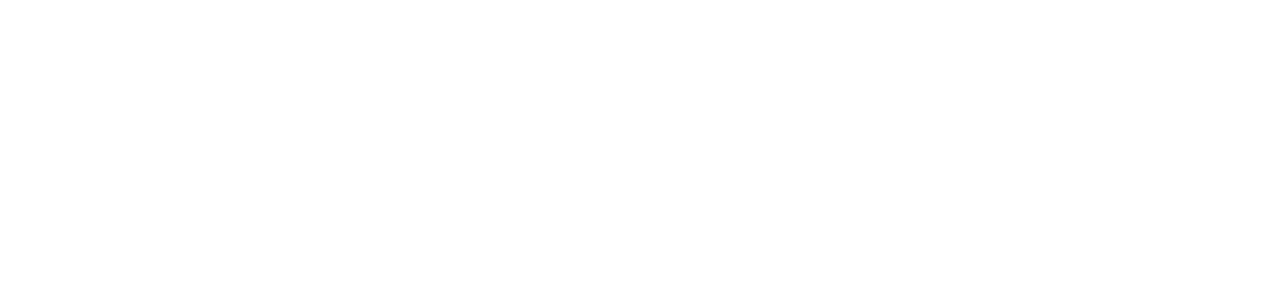
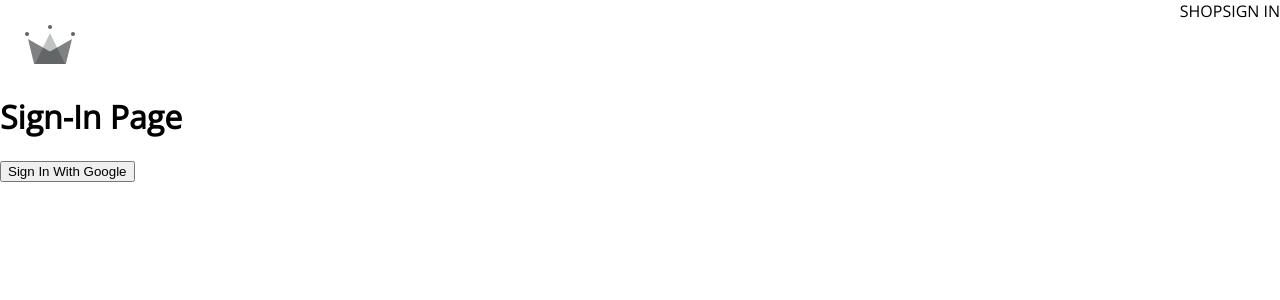
Before and after one commit to BaydasBetul/Capstone-kaufen, a React (Create React App) app: page /signIn in a window 1280 px wide. Before the commit this address had no page. Shown: the top 300 px of the page. Built offline with nearby package versions, Linux system fonts and the light colour scheme; a web font is replaced by a local one.

Commit message:
commit signin

```diff
--- a/package.json
+++ b/package.json
@@ -6,6 +6,7 @@
     "@testing-library/jest-dom": "^5.16.4",
     "@testing-library/react": "^13.1.1",
     "@testing-library/user-event": "^13.5.0",
+    "firebase": "^9.6.11",
     "react": "^18.0.0",
     "react-dom": "^18.0.0",
     "react-router-dom": "6",
--- a/src/App.js
+++ b/src/App.js
@@ -1,6 +1,7 @@
 import { Routes, Route } from "react-router-dom";
 import Navigation from "./routes/navigation/navigation.component";
 import Home from "./routes/home/home.component";
+import SignIn from "./routes/sign-in/sign-in.component";
 
 const Shop = () => {
   return <h1>I am shop page</h1>;
@@ -11,7 +12,8 @@
     <Routes>
       <Route path="/" element={<Navigation />}>
         <Route index element={<Home />} />
-        <Route path="shop" element={<Shop />} />
+        <Route path="shop" element={<Shop />} />#
+        <Route path="signIn" element={<SignIn />} />
       </Route>
     </Routes>
   );
--- a/src/index.scss
+++ b/src/index.scss
@@ -9,3 +9,12 @@
   font-family: source-code-pro, Menlo, Monaco, Consolas, 'Courier New',
     monospace;
 }
+
+a{
+  text-decoration: none;
+  color: black;
+}
+
+*{
+  box-sizing: border-box;
+}
--- a/src/routes/navigation/navigation.component.jsx
+++ b/src/routes/navigation/navigation.component.jsx
@@ -14,6 +14,9 @@
           <Link className="nav-link" to="/shop">
             SHOP
           </Link>
+          <Link className="nav-link" to="/signIn">
+            SIGN IN
+          </Link>
         </div>
       </div>
       <Outlet />
--- a/src/routes/navigation/navigation.styles.scss
+++ b/src/routes/navigation/navigation.styles.scss
@@ -6,8 +6,8 @@
   margin-bottom: 25px;
 
   .logo-container {
-    height: 50px;
-    width: 50px;
+    height: 100%;
+    width: 70px;
     padding: 25px;
   }
 
--- /dev/null
+++ b/src/routes/sign-in/sign-in.component.jsx
@@ -0,0 +1,21 @@
+import React from "react";
+import {
+  signInWithGooglePopup,
+  createUserDocumentFromAuth,
+} from "../../utils/firebase/firebase.utils";
+
+const SignIn = () => {
+  const logGoogleUser = async () => {
+    const { user } = await signInWithGooglePopup();
+    //console.log(user);
+    const userDocRef = await createUserDocumentFromAuth(user);
+  };
+  return (
+    <div>
+      <h1>Sign-In Page</h1>
+      <button onClick={logGoogleUser}>Sign In With Google</button>
+    </div>
+  );
+};
+
+export default SignIn;
--- /dev/null
+++ b/src/utils/firebase/firebase.utils.js
@@ -0,0 +1,60 @@
+import { initializeApp } from "firebase/app";
+import {
+  getAuth,
+  signInWithRedirect,
+  signInWithPopup,
+  GoogleAuthProvider,
+} from "firebase/auth";
+
+import { getFirestore, doc, getDoc, setDoc } from "firebase/firestore";
+
+const firebaseConfig = {
+  apiKey: "AIzaSyCe8DVx0Wis-WMrNcJLiZtDSBsaKVgklD8",
+  authDomain: "capstone-kaufen-db.firebaseapp.com",
+  projectId: "capstone-kaufen-db",
+  storageBucket: "capstone-kaufen-db.appspot.com",
+  messagingSenderId: "538226724619",
+  appId: "1:538226724619:web:ef928f0cd33acccbd91c0e",
+};
+
+// Initialize Firebase
+const firebaseApp = initializeApp(firebaseConfig);
+
+const provider = new GoogleAuthProvider();
+
+provider.setCustomParameters({
+  prompt: "select_account",
+});
+
+export const auth = getAuth();
+export const signInWithGooglePopup = () => signInWithPopup(auth, provider);
+
+export const db = getFirestore();
+
+export const createUserDocumentFromAuth = async (userAuth) => {
+  const userDocRef = doc(db, "users", userAuth.uid);
+
+  const userSnapshot = await getDoc(userDocRef);
+  //console.log(userSnapshot);
+  //console.log(userSnapshot.exists());
+
+  if (!userSnapshot.exists()) {
+    const { displayName, email } = userAuth;
+    const createdAt = new Date();
+    try {
+      await setDoc(userDocRef, {
+        displayName,
+        email,
+        createdAt,
+      });
+    } catch (error) {
+      console.log("error creating user", error.message);
+    }
+    return userDocRef;
+  }
+  //if user data exists
+
+  //if user data doest not exist
+
+  // return userDocRef;
+};
```
Also changed, not shown: 1 other file (tests, documents, lock files or other folders).
